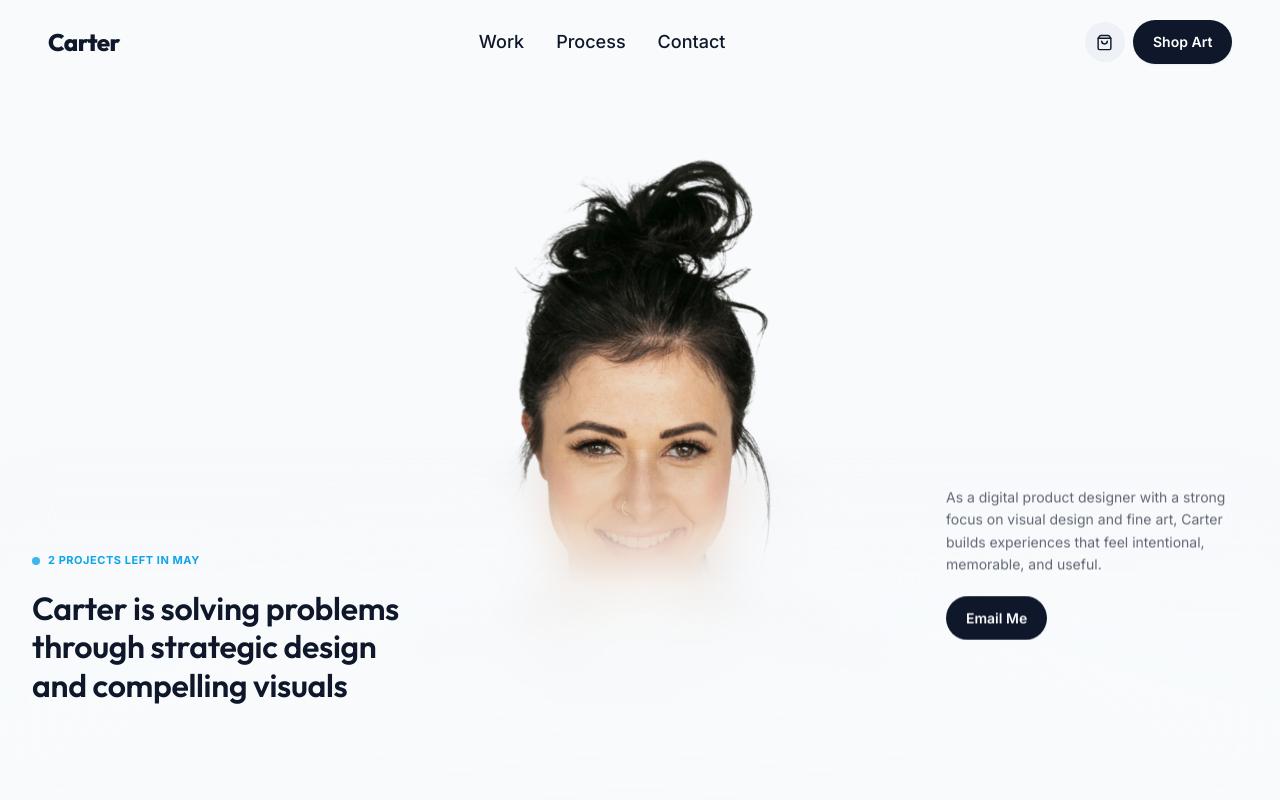
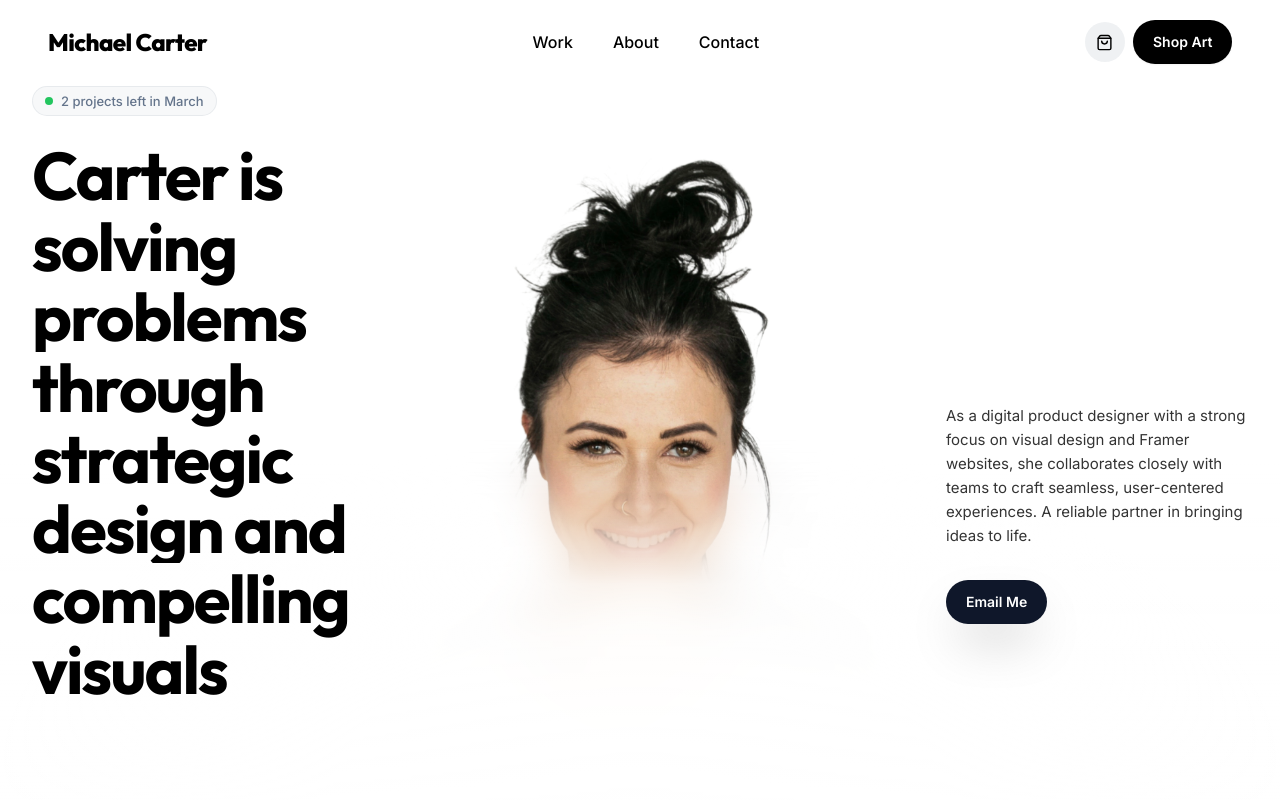
Before and after one commit to Janiya-99/Artist-web, a Vue app: page / in a window 1280 px wide. Shown: the top 800 px of the page. Built offline with nearby package versions, Linux system fonts and the light colour scheme; the HTML template or start-up script is replaced by a standard one.

Commit message:
style: match second reference image with white background, green status dot, and refined typography

```diff
--- a/src/App.vue
+++ b/src/App.vue
@@ -358,11 +358,11 @@ const money = new Intl.NumberFormat('en-US', {
       <nav
         class="flex w-full items-center justify-between bg-canvas/80 px-5 py-5 backdrop-blur-md sm:px-6 lg:px-12"
       >
-        <a href="#" class="font-display text-2xl font-black tracking-tight">Carter</a>
-        <div class="hidden items-center gap-8 text-lg font-medium md:flex">
-          <a class="transition hover:text-primary" href="#work">Work</a>
-          <a class="transition hover:text-primary" href="#process">Process</a>
-          <a class="transition hover:text-primary" href="#faq">Contact</a>
+        <a href="#" class="font-display text-2xl font-black tracking-tight">Michael Carter</a>
+        <div class="hidden items-center gap-10 text-base font-medium md:flex">
+          <a class="transition hover:text-slate" href="#work">Work</a>
+          <a class="transition hover:text-slate" href="#process">About</a>
+          <a class="transition hover:text-slate" href="#faq">Contact</a>
         </div>
         <div class="flex items-center gap-2">
           <button
@@ -398,18 +398,24 @@ const money = new Intl.NumberFormat('en-US', {
         <div class="hero-section-blur pointer-events-none absolute inset-x-0 bottom-0 z-[1]"></div>
 
         <div class="page-shell z-10 w-full pb-12 lg:pb-24">
-          <div class="grid grid-cols-1 items-end gap-12 lg:grid-cols-[1.2fr_30vw_0.8fr] xl:grid-cols-[1.1fr_35vw_0.9fr]">
+          <div class="grid grid-cols-1 items-end gap-12 lg:grid-cols-[1.1fr_30vw_0.9fr] xl:grid-cols-[1.1fr_35vw_0.9fr]">
             <!-- Left: Headline and Status -->
             <div class="hero-copy max-w-[580px]">
-              <div class="hero-mask-line mb-4">
-                <p class="hero-mask-content inline-flex items-center gap-2 text-[10px] font-bold uppercase tracking-wider text-accent sm:text-[11px]">
-                  <span class="h-2 w-2 rounded-full bg-accent animate-pulse"></span>
-                  2 projects left in May
-                </p>
+              <div class="hero-mask-line mb-6">
+                <div class="hero-mask-content inline-flex items-center gap-2 rounded-full border border-slate/10 bg-slate/5 px-3 py-1.5 text-xs font-medium text-slate sm:text-[13px]">
+                  <span class="h-2 w-2 rounded-full bg-accent"></span>
+                  2 projects left in March
+                </div>
               </div>
               <h1 class="hero-title text-ink">
                 <span class="hero-mask-line">
-                  <span class="hero-mask-content">Carter is solving problems through strategic design and compelling visuals</span>
+                  <span class="hero-mask-content">Carter is solving problems</span>
+                </span>
+                <span class="hero-mask-line">
+                  <span class="hero-mask-content">through strategic design and</span>
+                </span>
+                <span class="hero-mask-line">
+                  <span class="hero-mask-content">compelling visuals</span>
                 </span>
               </h1>
             </div>
@@ -418,13 +424,14 @@ const money = new Intl.NumberFormat('en-US', {
             <div class="hidden lg:block"></div>
 
             <!-- Right: Bio and CTA -->
-            <div class="hero-bio max-w-sm justify-self-start lg:justify-self-end lg:pb-16">
-              <div class="hero-bio-inner space-y-5 text-left">
-                <p class="text-xs leading-[1.6] text-ink/65 sm:text-[14px]">
-                  As a digital product designer with a strong focus on visual design and fine art,
-                  Carter builds experiences that feel intentional, memorable, and useful.
+            <div class="hero-bio max-w-sm justify-self-start lg:justify-self-end lg:pb-20">
+              <div class="hero-bio-inner space-y-8 text-left">
+                <p class="text-[15px] leading-[1.6] text-ink/80">
+                  As a digital product designer with a strong focus on visual design and Framer websites,
+                  she collaborates closely with teams to craft seamless, user-centered experiences.
+                  A reliable partner in bringing ideas to life.
                 </p>
-                <a class="pill magnetic bg-ink text-white hover:bg-primary" href="mailto:hello@carterstudio.example">
+                <a class="pill magnetic bg-primary text-white shadow-2xl hover:bg-slate" href="mailto:hello@carterstudio.example">
                   Email Me
                 </a>
               </div>
--- a/src/style.css
+++ b/src/style.css
@@ -117,10 +117,10 @@
 
   .hero-title {
     @apply font-display;
-    font-size: 32px;
-    font-weight: 600;
-    letter-spacing: -0.01em;
-    line-height: 1.2;
+    font-size: clamp(2.5rem, 5.5vw, 4.2rem);
+    font-weight: 700;
+    letter-spacing: -0.03em;
+    line-height: 1.05;
     text-align: start;
   }
 
--- a/tailwind.config.js
+++ b/tailwind.config.js
@@ -4,12 +4,12 @@ export default {
   theme: {
     extend: {
       colors: {
-        ink: '#0F172A',
-        canvas: '#F8FAFC',
+        ink: '#000000',
+        canvas: '#FFFFFF',
         surface: '#FFFFFF',
-        primary: '#6366F1',
-        accent: '#0EA5E9',
-        slate: '#94A3B8',
+        primary: '#0F172A',
+        accent: '#22C55E',
+        slate: '#64748B',
       },
       borderRadius: {
         studio: '32px',
```
